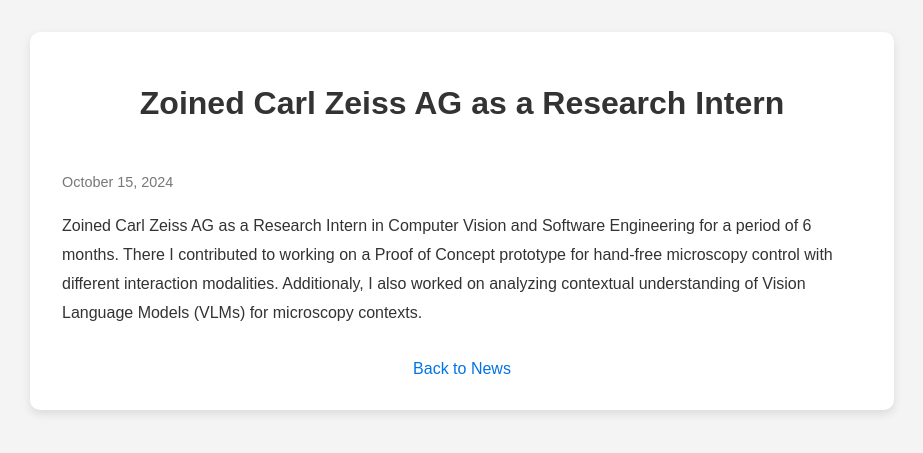
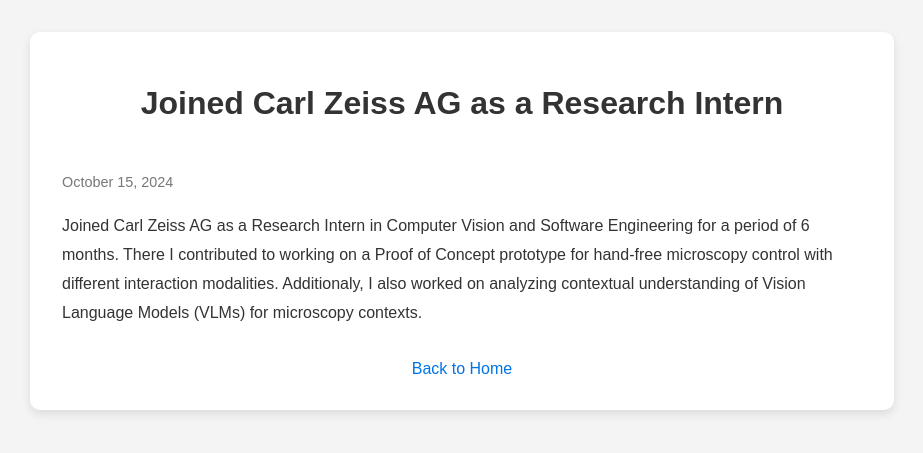
Before and after one commit to ReboreExplore/ReboreExplore.github.io, a Jekyll site: the page built from _news/2024-05-09-zeiss-intern.md, in a window 1280 px wide. Shown: the top 453 px of the page, without its empty margins (178-1101 px from the left). Built offline with Jekyll 4.4.1, drawn with Linux system fonts in a browser that asks for light colours.

Commit message:
fixed typos and links

```diff
--- a/_includes/footer.html
+++ b/_includes/footer.html
@@ -1,5 +1,5 @@
 <footer style="text-align: center; margin-top: 4em; padding: 2em 1em; background-color: #f4f4f4; font-family: 'Lora', serif;">
-    <p>Connect with me:</p>
+    <p>Connect with me</p>
     <div style="font-size: 1.5em;">
       {% if site.github_username %}
         <a href="https://github.com/{{ site.github_username }}" target="_blank" style="margin: 0 10px;"><i class="fab fa-github"></i></a>
--- a/_layouts/blog_post.html
+++ b/_layouts/blog_post.html
@@ -87,6 +87,7 @@
           {% endfor %}
         </div>
       {% endif %}
+      <a href="{{ site.baseurl }}/" class="back-link">Back to Home</a>
     </div>
   </div>
 </body>
--- a/_layouts/news_posts.html
+++ b/_layouts/news_posts.html
@@ -66,7 +66,7 @@
       {{ content }}
     </div>
 
-    <a href="{{ site.baseurl }}/" class="back-link">Back to News</a>
+    <a href="{{ site.baseurl }}/" class="back-link">Back to Home</a>
   </div>
 </body>
 </html>
--- a/_news/2024-05-09-zeiss-intern.md
+++ b/_news/2024-05-09-zeiss-intern.md
@@ -1,7 +1,7 @@
 ---
-title: "Zoined Carl Zeiss AG as a Research Intern"
+title: "Joined Carl Zeiss AG as a Research Intern"
 date: 2024-10-15
 layout: news_posts
 ---
 
-Zoined Carl Zeiss AG as a Research Intern in Computer Vision and Software Engineering for a period of 6 months. There I contributed to working on a Proof of Concept prototype for hand-free microscopy control with different interaction modalities. Additionaly, I also worked on analyzing contextual understanding of Vision Language Models (VLMs) for microscopy contexts.
+Joined Carl Zeiss AG as a Research Intern in Computer Vision and Software Engineering for a period of 6 months. There I contributed to working on a Proof of Concept prototype for hand-free microscopy control with different interaction modalities. Additionaly, I also worked on analyzing contextual understanding of Vision Language Models (VLMs) for microscopy contexts.
--- a/_pages/projects.html
+++ b/_pages/projects.html
@@ -30,6 +30,7 @@
       </ul>
     </div>
   {% endfor %}
+  <a href="{{ site.baseurl }}/" class="back-link">Back to Home</a>
 </div>
 
 <style>
```
Also changed, not shown: _news/2024-07-31-dssgx-joined.md (+1 -1 lines).
